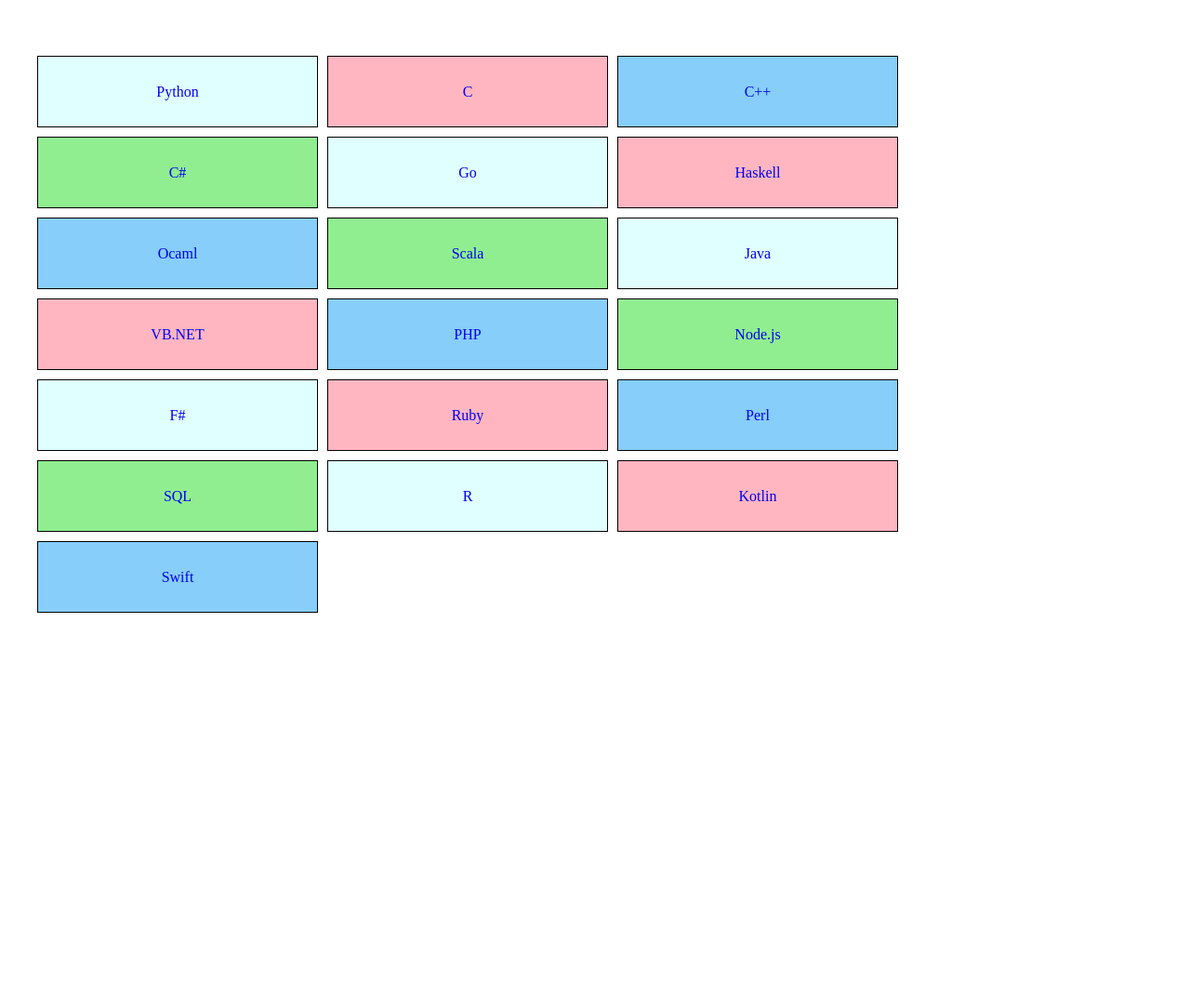
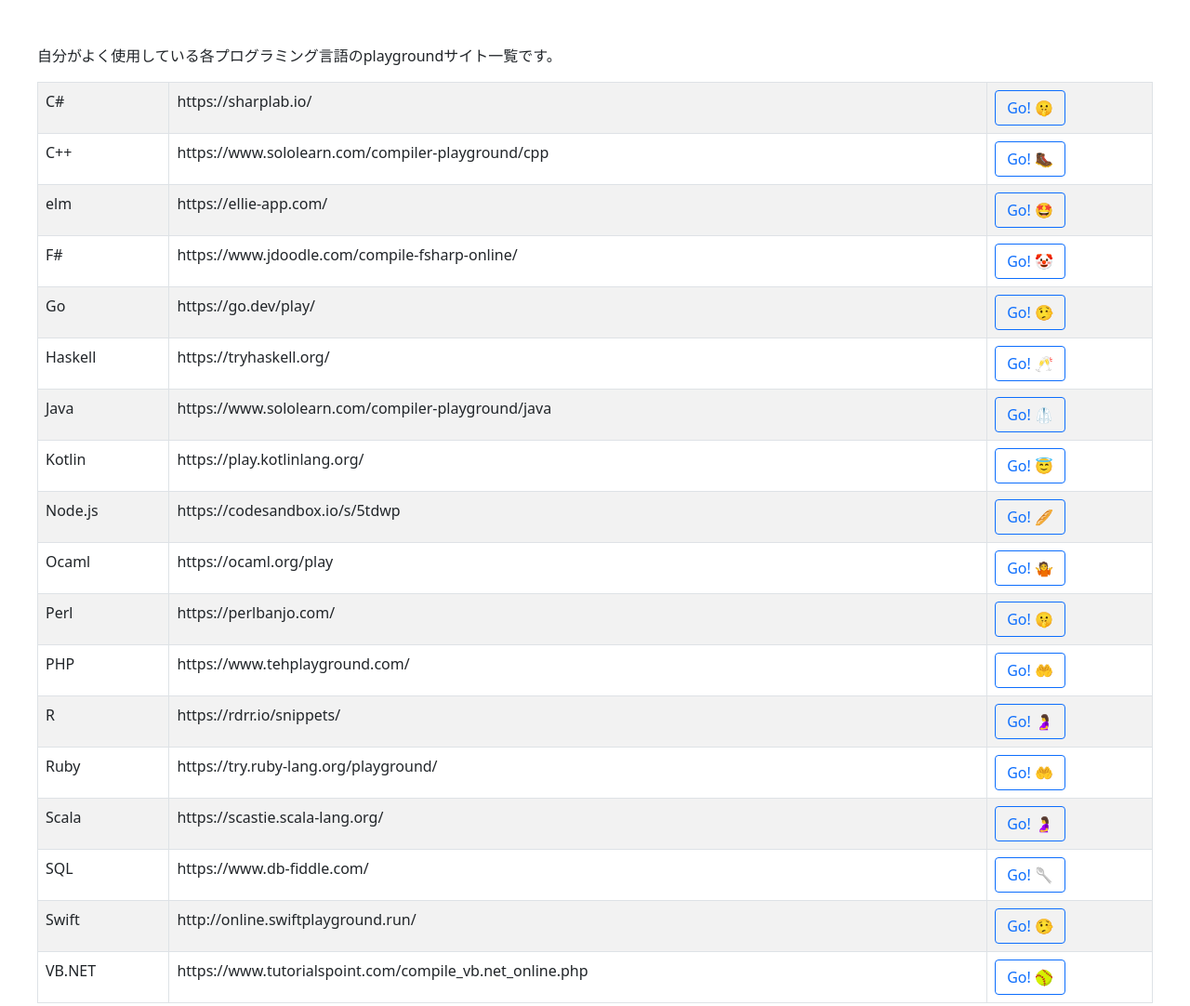
Before and after one commit to osawa-koki/playgroundOfEachLang, a website: page index.html in a window 1280 px wide. Shown: the whole page at 93% size. Before the commit the page ends 800 px from the top, so only its background shows below. Drawn offline with nearby package versions, Linux system fonts and the light colour scheme.

Commit message:
完成した。

```diff
--- a/index.html
+++ b/index.html
@@ -1,50 +1,20 @@
 <!DOCTYPE html>
 <html lang="ja">
 <head>
-	<meta charset="UTF-8">
-	<meta name="viewport" content="width=device-width, initial-scale=1.0">
-	<title>to playground!!!</title>
+	<meta charset="UTF-8" />
+	<meta name="viewport" content="width=device-width, initial-scale=1.0" />
+	<title>💓 playgroundOfEachLang 💓</title>
+  <link rel="stylesheet" href="./style.css" />
+  <link href="https://cdn.jsdelivr.net/npm/bootstrap@5.0.2/dist/css/bootstrap.min.css" rel="stylesheet" />
+  <script src="https://cdn.jsdelivr.net/npm/bootstrap@5.0.2/dist/js/bootstrap.bundle.min.js"></script>
+  <script src="https://code.jquery.com/jquery-3.6.3.min.js"></script>
 </head>
 <body>
-	<div style="display: flex; flex-wrap: wrap; margin: 50px auto; max-width: 1200px;">
-		<a href="https://www.programming-hero.com/code-playground/python/index.html" style="width: 300px; height: 75px; display: flex; justify-content: center; align-items: center; border: 1px black solid; margin-top: 10px; margin-right: 10px; background-color: lightcyan; text-decoration: none;">Python</a>
-
-		<a href="https://www.tutorialspoint.com/compile_c_online.php" style="width: 300px; height: 75px; display: flex; justify-content: center; align-items: center; border: 1px black solid; margin-top: 10px; margin-right: 10px; background-color: lightpink; text-decoration: none;">C</a>
-
-		<a href="https://www.sololearn.com/compiler-playground/cpp" style="width: 300px; height: 75px; display: flex; justify-content: center; align-items: center; border: 1px black solid; margin-top: 10px; margin-right: 10px; background-color: lightskyblue; text-decoration: none;">C++</a>
-
-		<a href="https://sharplab.io/" style="width: 300px; height: 75px; display: flex; justify-content: center; align-items: center; border: 1px black solid; margin-top: 10px; margin-right: 10px; background-color: lightgreen; text-decoration: none;">C#</a>
-
-		<a href="https://go.dev/play/" style="width: 300px; height: 75px; display: flex; justify-content: center; align-items: center; border: 1px black solid; margin-top: 10px; margin-right: 10px; background-color: lightcyan; text-decoration: none;">Go</a>
-
-		<a href="https://tryhaskell.org/" style="width: 300px; height: 75px; display: flex; justify-content: center; align-items: center; border: 1px black solid; margin-top: 10px; margin-right: 10px; background-color: lightpink; text-decoration: none;">Haskell</a>
-
-		<a href="https://ocaml.org/play" style="width: 300px; height: 75px; display: flex; justify-content: center; align-items: center; border: 1px black solid; margin-top: 10px; margin-right: 10px; background-color: lightskyblue; text-decoration: none;">Ocaml</a>
-
-		<a href="https://scastie.scala-lang.org/" style="width: 300px; height: 75px; display: flex; justify-content: center; align-items: center; border: 1px black solid; margin-top: 10px; margin-right: 10px; background-color: lightgreen; text-decoration: none;">Scala</a>
-
-
-		<a href="https://www.sololearn.com/compiler-playground/java" style="width: 300px; height: 75px; display: flex; justify-content: center; align-items: center; border: 1px black solid; margin-top: 10px; margin-right: 10px; background-color: lightcyan; text-decoration: none;">Java</a>
-
-		<a href="https://www.tutorialspoint.com/compile_vb.net_online.php" style="width: 300px; height: 75px; display: flex; justify-content: center; align-items: center; border: 1px black solid; margin-top: 10px; margin-right: 10px; background-color: lightpink; text-decoration: none;">VB.NET</a>
-
-		<a href="https://www.tehplayground.com/" style="width: 300px; height: 75px; display: flex; justify-content: center; align-items: center; border: 1px black solid; margin-top: 10px; margin-right: 10px; background-color: lightskyblue; text-decoration: none;">PHP</a>
-
-		<a href="https://codesandbox.io/s/5tdwp" style="width: 300px; height: 75px; display: flex; justify-content: center; align-items: center; border: 1px black solid; margin-top: 10px; margin-right: 10px; background-color: lightgreen; text-decoration: none;">Node.js</a>
-
-		<a href="https://www.jdoodle.com/compile-fsharp-online/" style="width: 300px; height: 75px; display: flex; justify-content: center; align-items: center; border: 1px black solid; margin-top: 10px; margin-right: 10px; background-color: lightcyan; text-decoration: none;">F#</a>
-
-		<a href="https://try.ruby-lang.org/playground/" style="width: 300px; height: 75px; display: flex; justify-content: center; align-items: center; border: 1px black solid; margin-top: 10px; margin-right: 10px; background-color: lightpink; text-decoration: none;">Ruby</a>
-
-		<a href="https://perlbanjo.com/" style="width: 300px; height: 75px; display: flex; justify-content: center; align-items: center; border: 1px black solid; margin-top: 10px; margin-right: 10px; background-color: lightskyblue; text-decoration: none;">Perl</a>
-
-		<a href="https://www.db-fiddle.com/" style="width: 300px; height: 75px; display: flex; justify-content: center; align-items: center; border: 1px black solid; margin-top: 10px; margin-right: 10px; background-color: lightgreen; text-decoration: none;">SQL</a>
-
-		<a href="https://rdrr.io/snippets/" style="width: 300px; height: 75px; display: flex; justify-content: center; align-items: center; border: 1px black solid; margin-top: 10px; margin-right: 10px; background-color: lightcyan; text-decoration: none;">R</a>
-
-		<a href="https://play.kotlinlang.org/" style="width: 300px; height: 75px; display: flex; justify-content: center; align-items: center; border: 1px black solid; margin-top: 10px; margin-right: 10px; background-color: lightpink; text-decoration: none;">Kotlin</a>
-
-		<a href="http://online.swiftplayground.run/" style="width: 300px; height: 75px; display: flex; justify-content: center; align-items: center; border: 1px black solid; margin-top: 10px; margin-right: 10px; background-color: lightskyblue; text-decoration: none;">Swift</a>
-	</div>
+  <main>
+    <h1></h1>
+    <p>自分がよく使用している各プログラミング言語のplaygroundサイト一覧です。</p>
+    <div id="content"></div>
+  </main>
+  <script src="./script.js"></script>
 </body>
 </html>
--- /dev/null
+++ b/script.js
@@ -0,0 +1,39 @@
+
+const langs = [
+  { name: "C++", url: "https://www.sololearn.com/compiler-playground/cpp" },
+  { name: "C#", url: "https://sharplab.io/" },
+  { name: "Go", url: "https://go.dev/play/" },
+  { name: "Haskell", url: "https://tryhaskell.org/" },
+  { name: "Ocaml", url: "https://ocaml.org/play" },
+  { name: "Scala", url: "https://scastie.scala-lang.org/" },
+  { name: "Java", url: "https://www.sololearn.com/compiler-playground/java" },
+  { name: "VB.NET", url: "https://www.tutorialspoint.com/compile_vb.net_online.php" },
+  { name: "PHP", url: "https://www.tehplayground.com/" },
+  { name: "Node.js", url: "https://codesandbox.io/s/5tdwp" },
+  { name: "F#", url: "https://www.jdoodle.com/compile-fsharp-online/" },
+  { name: "Ruby", url: "https://try.ruby-lang.org/playground/" },
+  { name: "Perl", url: "https://perlbanjo.com/" },
+  { name: "SQL", url: "https://www.db-fiddle.com/" },
+  { name: "R", url: "https://rdrr.io/snippets/" },
+  { name: "Kotlin", url: "https://play.kotlinlang.org/" },
+  { name: "Swift", url: "http://online.swiftplayground.run/" },
+  { name: "elm", url: "https://ellie-app.com/" },
+].sort((a, b) => a.name.localeCompare(b.name));
+
+const emojis = ['🥺', '😅', '😂', '😇', '😍', '😎', '😘', '😜', '😝', '😡', '😢', '😭', '😱', '😳', '😵', '😷', '🤔', '🤗', '🤡', '🤣', '🤥', '🤧', '🤩', '🤪', '🤫', '🤭', '🤮', '🤯', '🤰', '🤱', '🤲', '🤳', '🤴', '🤵', '🤶', '🤷', '🤸', '🤹', '🤼', '🤽', '🤾', '🤿', '🥀', '🥁', '🥂', '🥃', '🥄', '🥅', '🥇', '🥈', '🥉', '🥊', '🥋', '🥌', '🥍', '🥎', '🥏', '🥐', '🥑', '🥒', '🥓', '🥔', '🥕', '🥖', '🥗', '🥘', '🥙', '🥚', '🥛', '🥜', '🥝', '🥞', '🥟', '🥠', '🥡', '🥢', '🥣', '🥤', '🥥', '🥦', '🥧', '🥨', '🥩', '🥪', '🥫', '🥬', '🥭', '🥮', '🥯', '🥰', '🥱', '🥳', '🥴', '🥵', '🥶', '🥺', '🥼', '🥽', '🥾', '🥿', '🦀', '🦁', '🦂', '🦃', '🦄'];
+const emoji = () => emojis[Math.floor(Math.random() * emojis.length)];
+
+$(function() {
+  const $content = $("#content");
+  // テーブルを作成
+  let table = "";
+  table += `<table class="table table-striped table-hover table-bordered">`;
+  langs.forEach(lang => {
+    // テーブルに行を追加
+    table += `<tr><td>${lang.name}</td><td>${lang.url}</td><td><a href="${lang.url}" target="_blank" class="btn btn-outline-primary">Go! ${emoji()}</a></td></tr>`;
+  });
+  // テーブルを閉じる
+  table += `</table>`;
+  // テーブルを表示
+  $content.html(table);
+});
--- /dev/null
+++ b/style.css
@@ -0,0 +1,14 @@
+
+main {
+  max-width: 1200px;
+  margin: 3rem auto;
+}
+
+table {
+  border-collapse: collapse;
+}
+
+th, td {
+  padding: 0.2rem 0.5rem;
+  border: 1px lightgray solid;
+}
```
